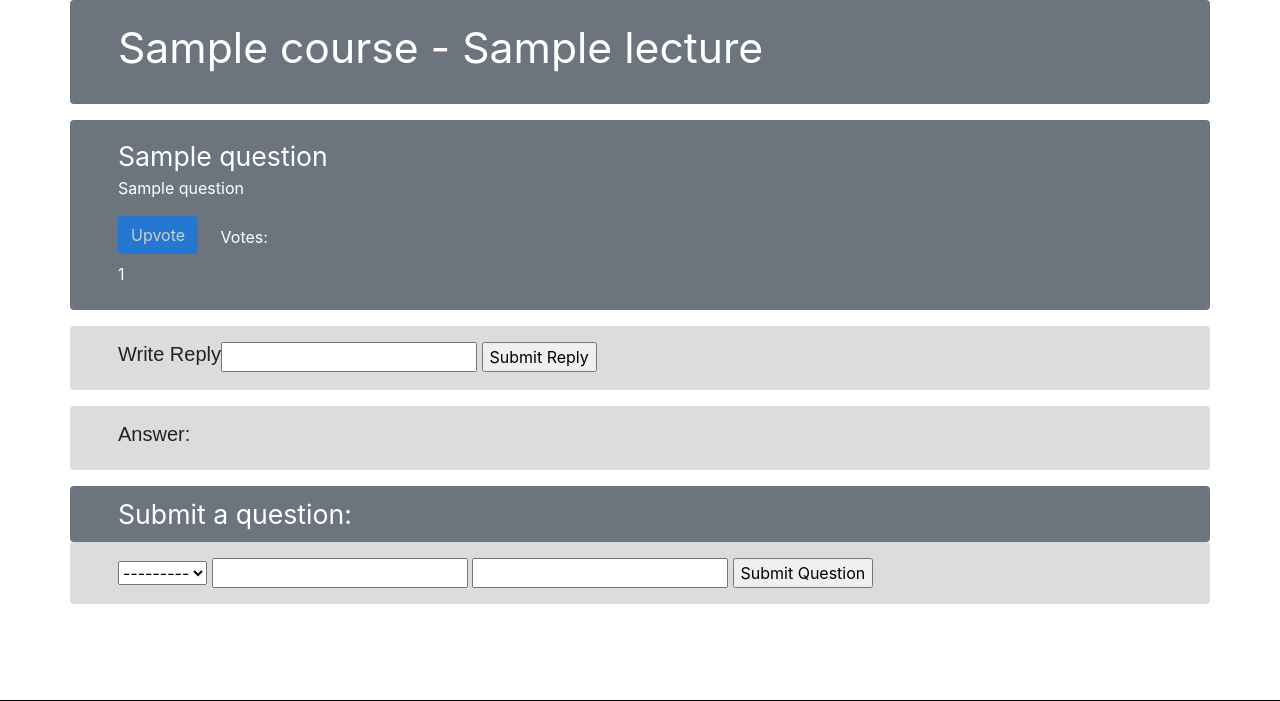
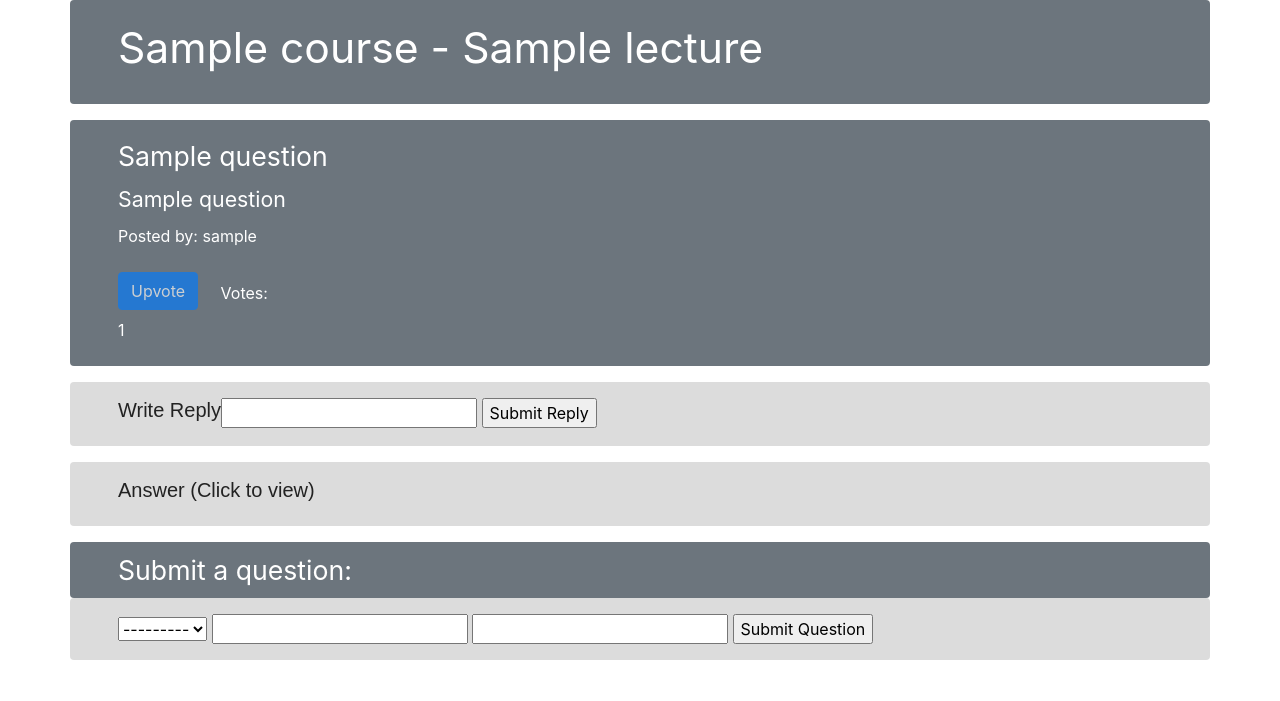
Before and after one commit to jdesbois/questionable, a Django app: a page that uses templates/main/lecture.html in a window 1280 px wide. Shown: the part 120-821 px from the top of the page. Run offline with Django 3.2, Linux system fonts and the light colour scheme; tables that the repository leaves empty hold one stand-in row (values such as "Sample post"); some libraries are stand-ins or nearby versions.

Commit message:
Added author to questions in lecture.html

```diff
--- a/static/css/lecture.css
+++ b/static/css/lecture.css
@@ -14,3 +14,13 @@
     color: white;
     font-size: 20pt;
 }
+
+.questioncontent{
+    color: white;
+    font-size: 16pt;
+}
+
+.questionauthor{
+    color: white;
+    font-size: 12pt;
+}
--- a/templates/main/lecture.html
+++ b/templates/main/lecture.html
@@ -36,7 +36,8 @@ Profile
             <div class="row bg-secondary text-white rounded">
                  <div class="pl-5 pt-3" id="{{ question.id }}">
                     <div class="questiontitle">{{ question.title }} </div>
-                    <p>{{ question.question }}</p>
+                    <div class="questioncontent mt-2">{{ question.question }}</div>
+                     <div class="questionauthor pt-2 pb-4">Posted by: {{question.user}}</div>
 
 <!--                     upvote button and votes-->
                     {% for title, hasvoted in hasvoted_dict.items %}
@@ -92,7 +93,7 @@ Profile
             <div class="row lightgray text-dark rounded pl-5 pt-3 pb-3 pr-5 showreplies"
                  id="showreplies-{{ question.id }}"
                      data-questionid="{{ question.id }}">
-                    <div><h5> Answer:</h5></div>
+                    <div><h5> Answer (Click to view)</h5></div>
                 <div class="hidden replies-{{ question.id }}">{{ reply.reply }}</div><br/>
             </div>
              <div class="row bg-white text-white rounded pl-5 pt-2 pb-2">
```
Also changed, not shown: populate_main.py (+7 -6 lines).
